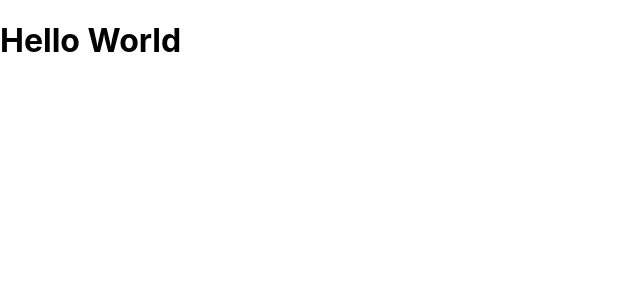
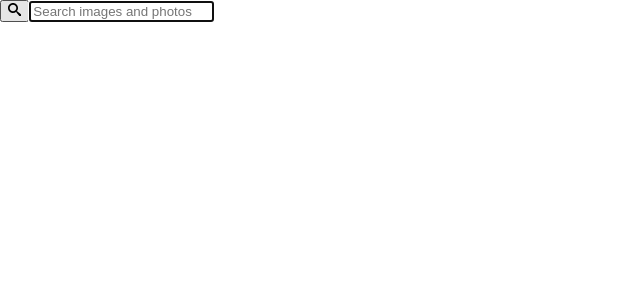
Before and after one commit to AShvab/goit-react-hw-03-image-finder, a React (Create React App) app: page / in a window 1280 px wide. Shown: the top 300 px of the page, without its empty margins (0-640 px from the left). Built offline with nearby package versions, Linux system fonts and the light colour scheme.

Commit message:
add searchBar

```diff
--- a/package.json
+++ b/package.json
@@ -7,9 +7,11 @@
     "@testing-library/jest-dom": "^5.16.3",
     "@testing-library/react": "^12.1.4",
     "@testing-library/user-event": "^13.5.0",
+    "axios": "^1.4.0",
     "prop-types": "^15.8.1",
     "react": "^18.1.0",
     "react-dom": "^18.1.0",
+    "react-icons": "^4.8.0",
     "react-scripts": "5.0.1",
     "react-toastify": "^9.1.2",
     "styled-components": "^5.3.10",
--- a/src/components/App.jsx
+++ b/src/components/App.jsx
@@ -1,11 +1,23 @@
-import React, { Component } from "react";
+import React, { Component } from 'react';
+import { ToastContainer } from 'react-toastify';
+import SearchBar from './Searchbar';
 
 
 class App extends Component {
+  state = {
+    pictureName: '',
+  };
+
+  handleFormSubmit = pictureName => {
+    this.setState({ pictureName});
+   };
   render() {
+
     return (
       <div>
-        <h1>Hello World</h1>
+              {/* onSubmit - передача аргумента в функцію */}
+        <SearchBar onSubmit={this.handleFormSubmit}/>
+        <ToastContainer autoClose={2000} position="top-center" theme="colored"/>
       </div>
     );
   }
--- a/src/components/ImageGallery/ImageGallery.jsx
+++ b/src/components/ImageGallery/ImageGallery.jsx
@@ -0,0 +1 @@
+// import fetchImages from 'API';
--- a/src/components/Searchbar/Searchbar.jsx
+++ b/src/components/Searchbar/Searchbar.jsx
@@ -0,0 +1,51 @@
+import { Component } from 'react';
+import PropTypes from 'prop-types';
+import {  toast } from 'react-toastify';
+import 'react-toastify/dist/ReactToastify.css';
+import { ImSearch } from 'react-icons/im';
+
+export default class SearchBar extends Component {
+  state = {
+    pictureName: '',
+  };
+
+  handleSearchChange = event => {
+    this.setState({ pictureName: event.currentTarget.value.toLowerCase() });
+  };
+
+  handleSubmit = event => {
+    event.preventDefault();
+    if (this.state.pictureName.trim() === '') {
+      return toast.warn('Enter picture name');
+    }
+    // При сабміті форми викликаємо метод з Арр onSubmit та передаємо йому значення state з цієї форми
+    this.props.onSubmit(this.state.pictureName);
+    this.setState({ pictureName: '' });
+  };
+
+  render() {
+    return (
+      <header className="searchBar">
+        <form className="form" onSubmit={this.handleSubmit}>
+          <button type="submit" className="button">
+            <ImSearch  />
+          </button>
+
+          <input
+            onChange={this.handleSearchChange}
+            value={this.state.pictureName}
+            className="input"
+            type="text"
+            autoComplete="off"
+            autoFocus
+            placeholder="Search images and photos"
+          />
+        </form>
+      </header>
+    );
+  }
+}
+
+SearchBar.propTypes = {
+  onSubmit: PropTypes.func.isRequired,
+};
```
Also changed, not shown: src/components/API/API.js (added, +17 -0 lines), 1 other file (tests, documents, lock files or other folders).
